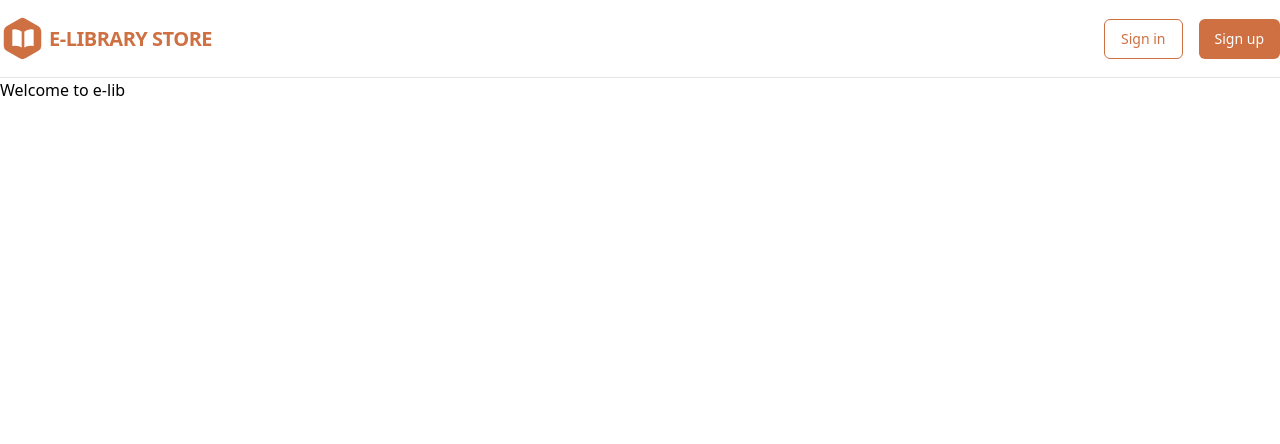
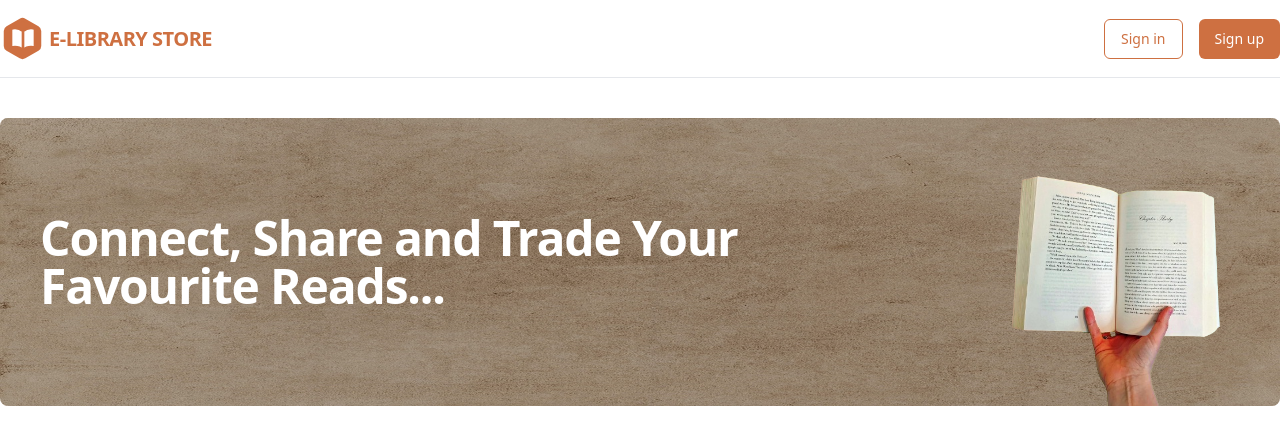
Before and after one commit to itz-prashant/e-library-client-app, a Next.js app: page / in a window 1280 px wide. Shown: the top 444 px of the page. Built offline with nearby package versions, Linux system fonts and the light colour scheme.

Commit message:
Add banner

```diff
--- a/src/app/page.tsx
+++ b/src/app/page.tsx
@@ -1,7 +1,9 @@
-import Image from "next/image";
+import Banner from "@/components/Banner";
 
 export default function Home() {
   return (
-    <h1>Welcome to e-lib</h1>
+    <>
+      <Banner />
+    </>
   );
 }
--- /dev/null
+++ b/src/components/Banner.tsx
@@ -0,0 +1,34 @@
+import Image from 'next/image'
+import React from 'react'
+
+const Banner = () => {
+  return (
+    <div className="mx-auto max-w-7xl py-10">
+    <div className="relative">
+        <Image
+            src={'/paper-bg.jpg'}
+            alt="billboard"
+            className="h-72 w-full rounded-lg"
+            height={0}
+            width={0}
+            sizes="100vw"
+        />
+        <div className="absolute inset-0 h-full w-full rounded-lg bg-gray-950 opacity-30" />
+        <Image
+            src={'/book.png'}
+            alt="billboard"
+            className="absolute bottom-0 right-5"
+            height={0}
+            width={0}
+            sizes="100vw"
+            style={{ width: 'auto', height: '18rem' }}
+        />
+        <h3 className="absolute left-10 top-1/2 w-full max-w-3xl -translate-y-1/2 text-5xl font-semibold tracking-tight text-white">
+            Connect, Share and Trade Your Favourite Reads...
+        </h3>
+    </div>
+</div>
+  )
+}
+
+export default Banner
```
Also changed, not shown: public/book.png (added), public/paper-bg.jpg (added).
